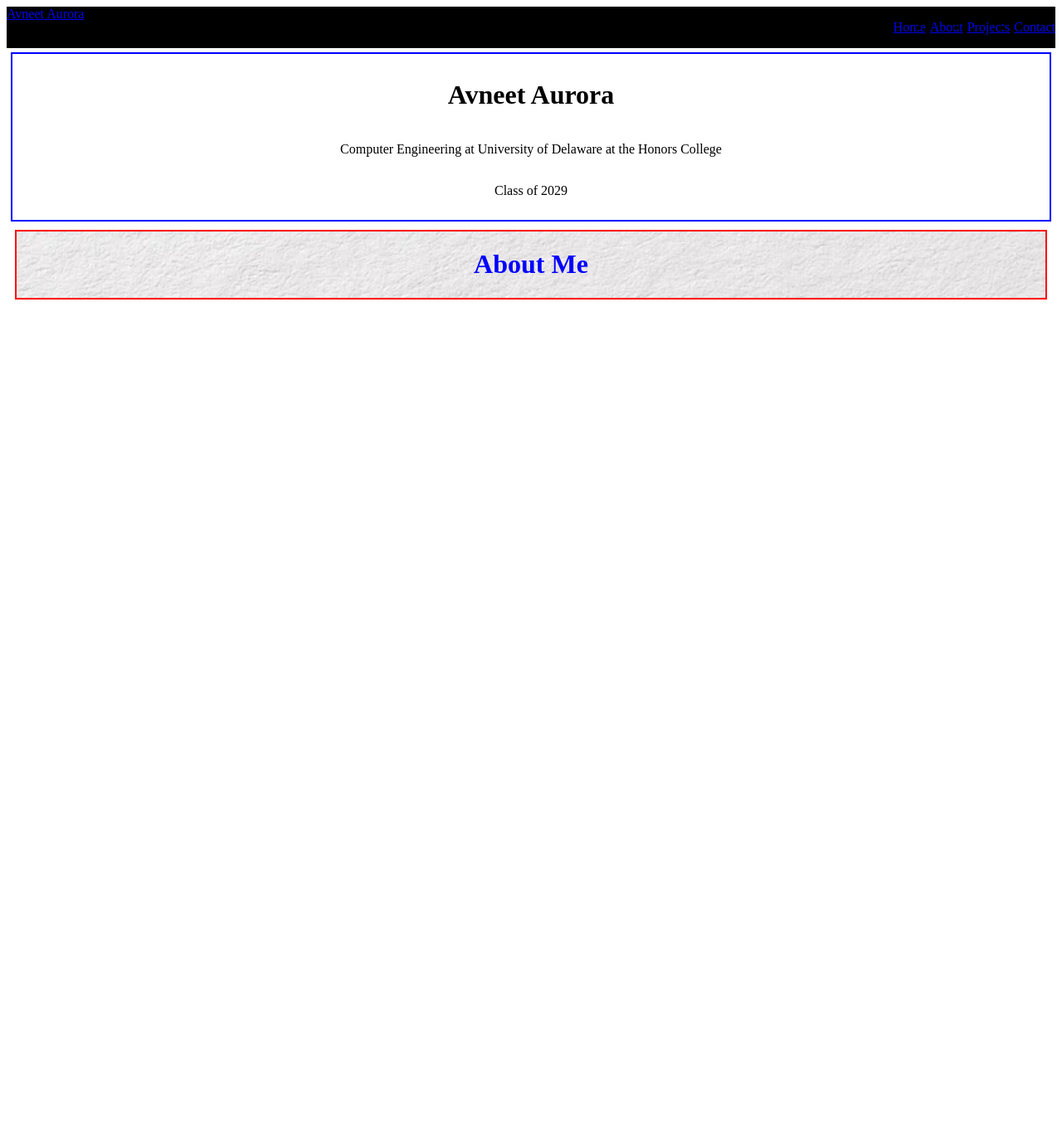
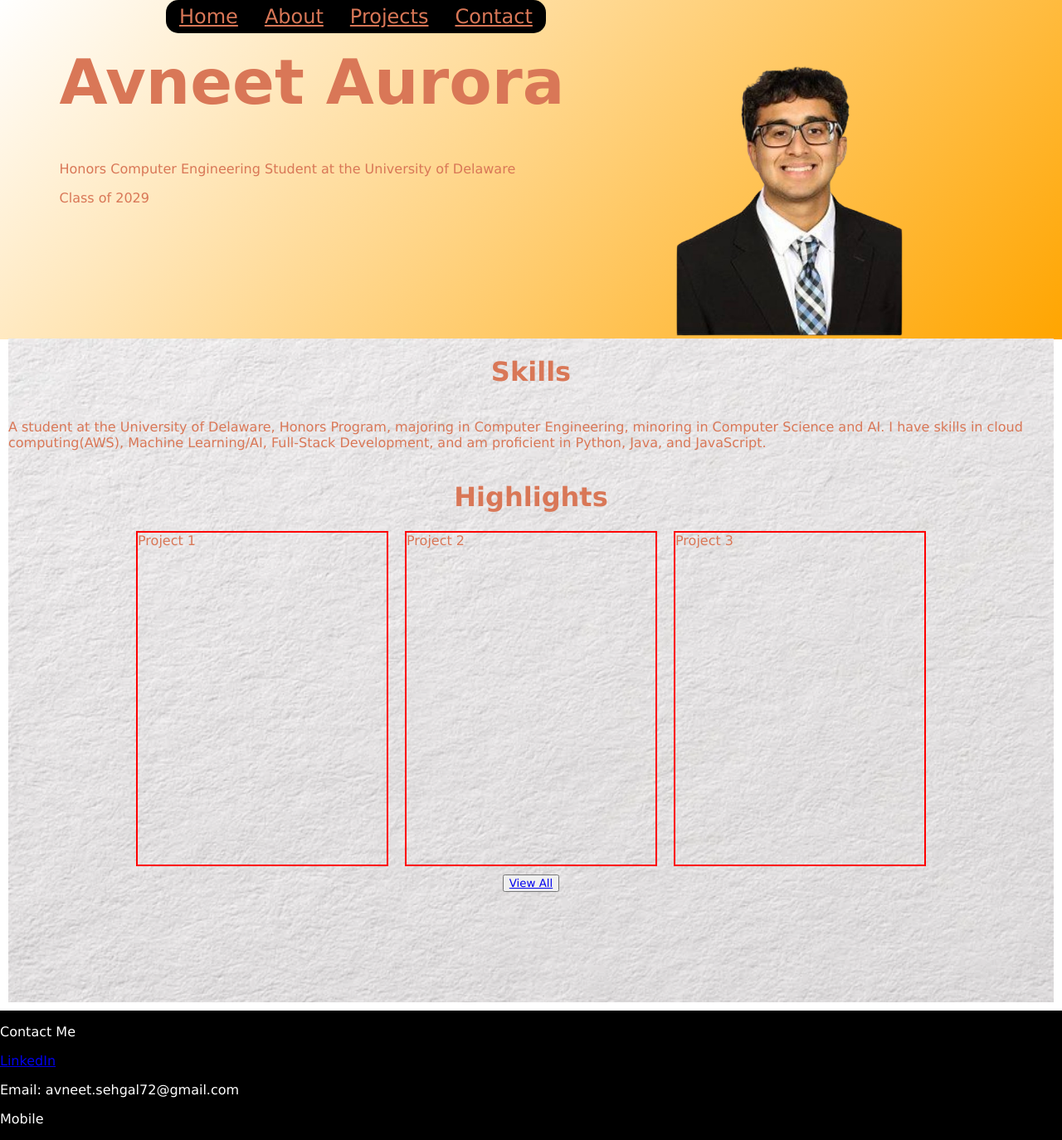
Before and after one commit to Avi702/my_portfolio, a React (Vite) app in the folder port/: page / in a window 1280 px wide. Shown: the whole page at 83% size. Before the commit the page ends 800 px from the top, so only its background shows below. Built offline with nearby package versions, Linux system fonts and the light colour scheme.

Commit message:
Added project/portfolio template/format

```diff
--- a/port/src/App.css
+++ b/port/src/App.css
@@ -1,20 +1,63 @@
 header{
+  background:linear-gradient(135deg,white,orange);
+  color: rgb(217, 119, 87);
   display:flex;
-  flex-direction:column;
-  justify-content: center;
-  align-items: center;
-  padding:10px;
-  margin:5px;
-  border: 2px solid blue;
+  flex-direction:row;
+  justify-content: space-around;
+  align-items: flex-start;
+  padding:5px;
+  margin:0;
+  padding-bottom:0px;
+}
+header h1{
+  font-size: 75px;
 }
 main{
   background-image: url('/paper-bg.webp');
+  background-size: cover;
+  background-repeat: no-repeat;
+  background-position: center;
+  min-height: 100vh;
   color: rgb(217, 119, 87);
-  background-size: cover;
   display:flex;
+  flex-direction:column;
   margin:10px;
-  color:blue;
+  justify-content: flex-start;
+  align-items: center;
+  margin-top:-1px;
+}
+body{
+  margin: 0px;
+}
+
+img{
+  height:400px;
+  width:275px;
+  padding-right:120px;
+  margin-bottom:0rem;
+}
+
+.highlights-row{
+  display:flex;
+  flex-direction: row;
+  gap:20px;
+  flex-wrap:wrap;
   justify-content: center;
-  align-items: center;
+}
+.highlights{
   border: 2px solid red;
+  display:flex;
+  height:400px;
+  width:300px;
+
 }
+
+.highlights:hover{
+  transform: scale(1.1);
+  transition:0.2s;
+  border: 4px solid red;
+
+}
+main button{
+  margin-top:10px;
+}
--- a/port/src/App.tsx
+++ b/port/src/App.tsx
@@ -1,16 +1,25 @@
 import './App.css'
-//import Navbar from './components/Navbar'
 function App() {
   return (
     <>
     <header>
+      <div>
         <h1>Avneet Aurora</h1>
-          <p>Computer Engineering at University of Delaware at the Honors College</p>
+          <p>Honors Computer Engineering Student at the University of Delaware</p>
           <p>Class of 2029</p>
+      </div>
+      <div><img src='/avneet.png'></img></div>
     </header>
     <main>
-        <h1>About Me</h1>
-        <p></p>
+        <h1>Skills</h1>
+        <p>A student at the University of Delaware, Honors Program, majoring in Computer Engineering, minoring in Computer Science and AI. I have skills in cloud computing(AWS), Machine Learning/AI, Full-Stack Development, and am proficient in Python, Java, and JavaScript.</p>
+        <h1>Highlights</h1>
+        <div className="highlights-row">
+        <div className='highlights'>Project 1</div>
+        <div className='highlights'>Project 2</div>
+        <div className='highlights'>Project 3</div>
+        </div>
+        <button><a href='./portfolio'>View All</a></button>
     </main>
     </>
   )
--- /dev/null
+++ b/port/src/components/Footer.css
@@ -0,0 +1,6 @@
+footer{
+    display: flex;
+    flex-direction: column;
+    background-color: black;
+    color:white;
+}
--- /dev/null
+++ b/port/src/components/Footer.tsx
@@ -0,0 +1,18 @@
+import './footer.css'
+function Footer(){
+    return (
+    <>
+    <footer>
+        <div>
+            <p>Contact Me</p>
+            <p><a href="https://www.linkedin.com/in/avneetaurora/">LinkedIn</a></p>
+            <p>Email: avneet.sehgal72@gmail.com</p>
+            <p>Mobile</p>
+        </div>
+
+    </footer>
+
+    </>)
+}
+
+export default Footer
--- a/port/src/components/Navbar.css
+++ b/port/src/components/Navbar.css
@@ -1,12 +1,23 @@
 .navbar{
     display:flex;
-    justify-content: space-between;
     background-color:black;
+    border-radius: 15px;
+    align-items: center;
+    justify-self: center;
+    gap:1px;
+    padding:6px 16px;
+    margin: 0 200px;
+    position:absolute;
 }
 .nav-links{
     display:flex;
-    flex-direction: row;
-    justify-content: flex-end;
-    align-items: space-evenly;
-    gap:5px;
+    list-style:none;
+    margin:0;
+    padding:0;
+    gap:2rem;
+    font-size:x-large;
 }
+.navbar a, .navbar h1{
+    margin: 0;
+    color: rgb(217, 119, 87);
+}
--- a/port/src/components/Navbar.tsx
+++ b/port/src/components/Navbar.tsx
@@ -3,11 +3,10 @@ import './Navbar.css'
 function Navbar() {
     return (<>
         <nav className ="navbar">
-          <a href ="/" className="logo">Avneet Aurora</a>
           <ul className = "nav-links">
             <li><a href ="/">Home</a></li>
             <li><a href= "/about">About</a></li>
-            <li><a href="/projects">Projects</a></li>
+            <li><a href="/portfolio">Projects</a></li>
             <li><a href="/contact">Contact</a></li>
           </ul>
         </nav>
--- a/port/src/contact.tsx
+++ b/port/src/contact.tsx
@@ -0,0 +1,8 @@
+
+function contact(){
+    return(
+        <>
+        </>
+    )
+}
+export default contact
--- a/port/src/index.css
+++ b/port/src/index.css
@@ -0,0 +1,7 @@
+body{
+    margin-right:0;
+    margin-left:0;
+}
+*{
+    font-family:Verdana, Geneva, Tahoma, sans-serif
+}
--- a/port/src/main.tsx
+++ b/port/src/main.tsx
@@ -5,15 +5,18 @@ import App from './App.tsx'
 import { BrowserRouter, Routes, Route } from 'react-router-dom'
 import Navbar from './components/Navbar'
 import About from './about'
-
-
+import Footer from './components/footer'
+import Portfolio from './portfolio'
+import Contact from './contact'
 createRoot(document.getElementById('root')!).render(
   <BrowserRouter>
     <Navbar />
     <Routes>
       <Route path="/" element={<App />} />
       <Route path="/about" element={<About />} />
-
+      <Route path="/portfolio" element =  {<Portfolio />} />
+      <Route path="/contact" element = {<Contact />} />
     </Routes>
+    <Footer />
   </BrowserRouter>
 )
--- /dev/null
+++ b/port/src/portfolio.css
@@ -0,0 +1,43 @@
+.portfolio-page header{
+  background:white;
+  color: rgb(217, 119, 87);
+  display:flex;
+  flex-direction:column;
+  justify-content: center;
+  align-items: center;
+  padding:5px;
+  margin:0;
+  padding-bottom:0px;
+}
+.portfolio-page header h1 p{
+  justify-content: center;
+  align-items:center;
+}
+
+.portfolio-page .box{
+  display:flex;
+  flex-wrap:wrap;
+  flex-direction:row;
+  border:2px solid black;
+  height:300px;
+  width:1000px;
+  padding:10px;
+  align-items: row;
+}
+.portfolio-page .box:hover{
+  transform:scalex(1.1);
+  transition:2s;
+}
+
+.portfolio-page .image{
+  display:flex;
+  flex-direction:row;
+  align-items: flex-start;
+  border:2px solid black;
+
+}
+.portfolio-page .image img{
+  width:200px;
+  height:auto;
+  display:block;
+}
--- a/port/src/portfolio.tsx
+++ b/port/src/portfolio.tsx
@@ -0,0 +1,30 @@
+import './portfolio.css'
+function portfolio(){
+    return(
+        <>
+        <div className='portfolio-page'>
+        <header>
+            <h1>Projects</h1>
+            <p>A list of my favorite projects that demonstrates my understanding and passion of software and hardware programming.</p>
+        </header>
+        <main>
+            <div className = "box">
+                <div className="image">
+                <img src="./icons.svg"></img>
+                </div>
+                <div className ="description">
+                    <h3>Project Title</h3>
+                    <p>Hello World</p>
+                </div>
+            </div>
+            <div className = "box">2</div>
+            <div className = "box">3</div>
+            <div className = "box">4</div>
+            <div className = "box">5</div>
+        </main>
+        </div>
+        </>
+    )
+}
+
+export default portfolio
```
Also changed, not shown: port/public/avneet.png (added).
